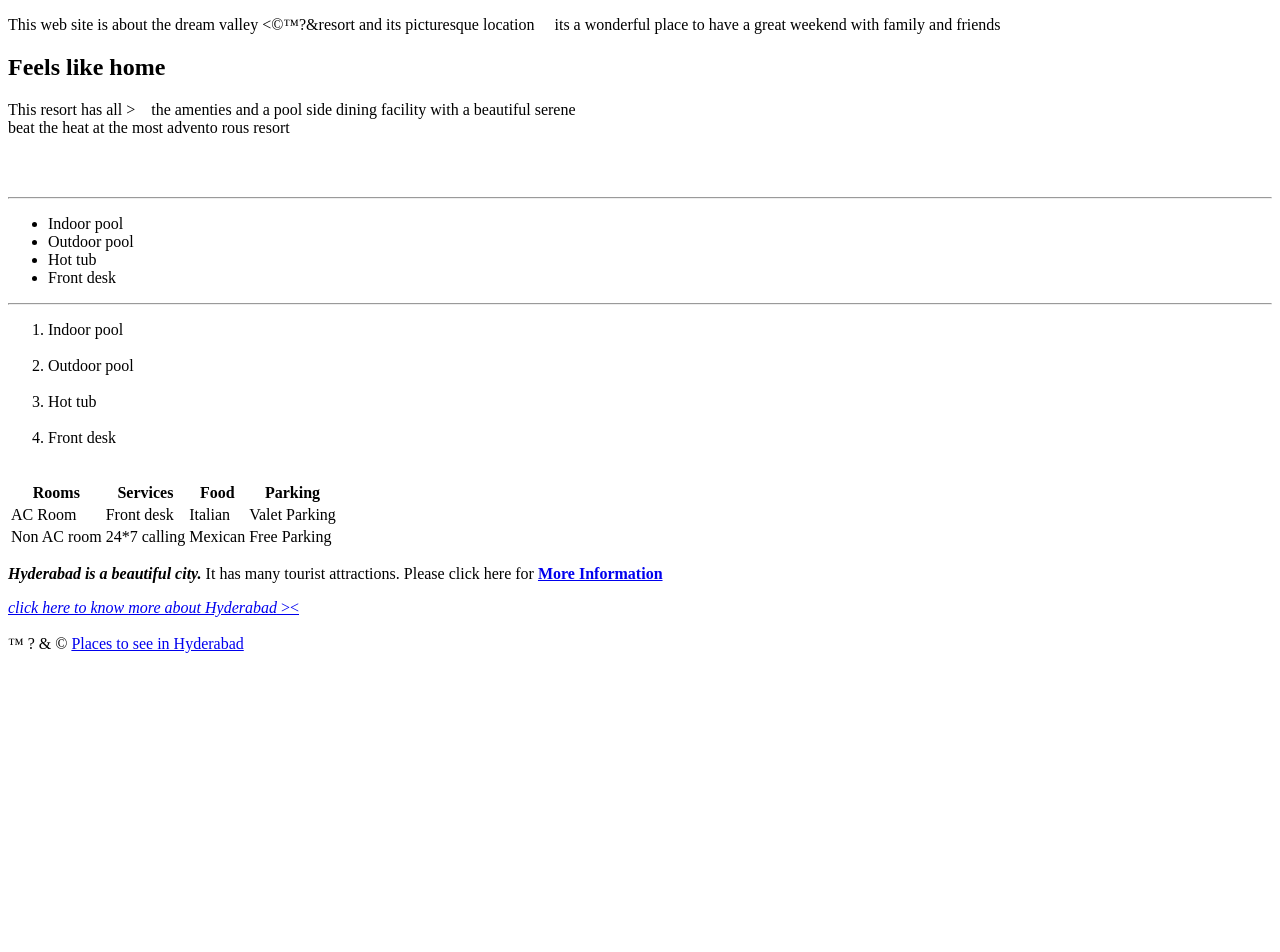
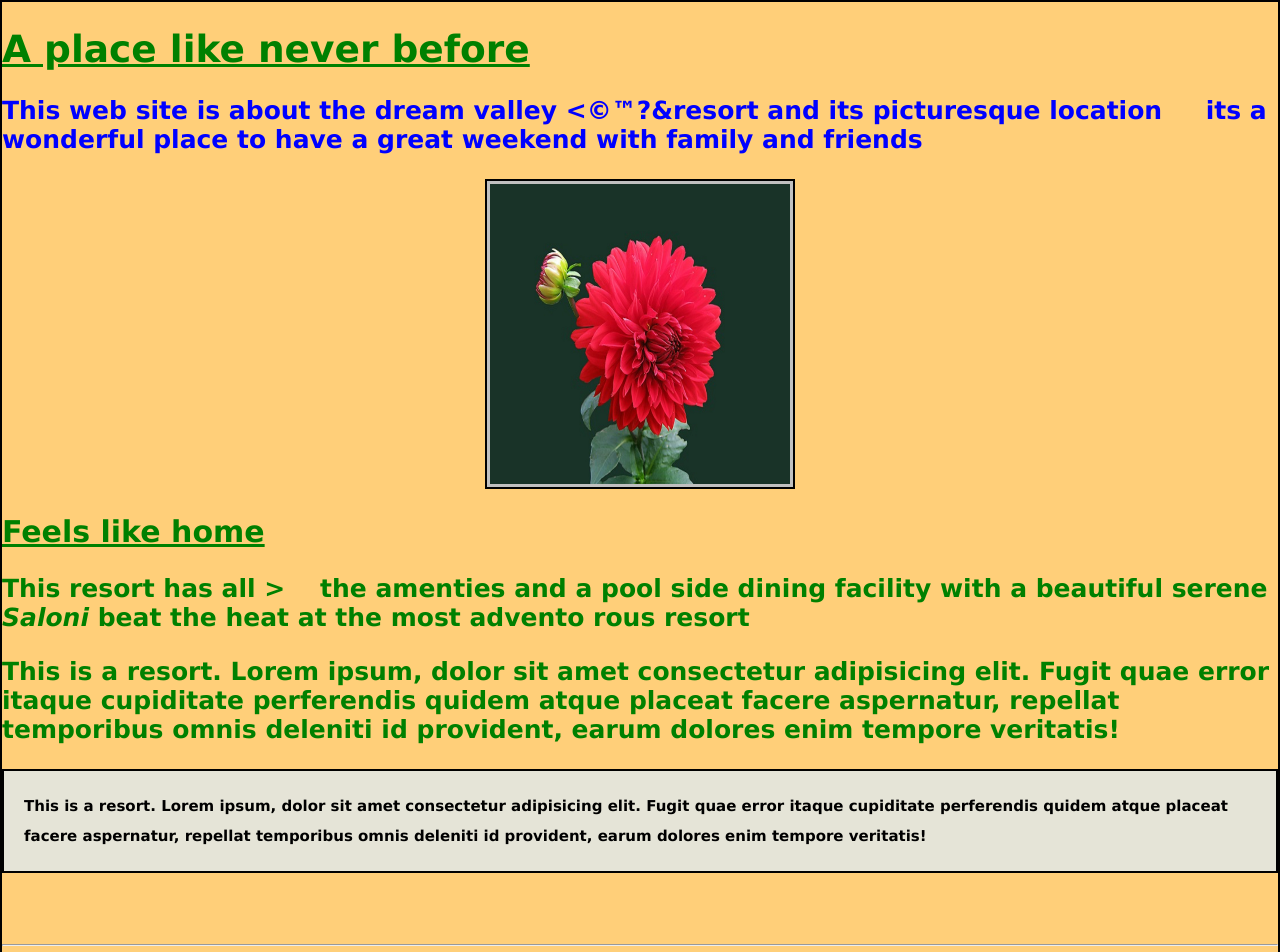
Before and after one commit to Saloni-Shah03/1.first-html, a plain HTML site: page index.html in a window 1280 px wide. Shown: the top 952 px of the page. Drawn offline with Linux system fonts and the light colour scheme.

Commit message:
New changes

```diff
--- a/index.html
+++ b/index.html
@@ -11,19 +11,20 @@
     <meta http-equiv="X-UA-Compatible" content="IE=edge">
     <title>Dream Valley</title>
     <link rel="shortcut icon" href="faveicon.ico">
-    <style>
-        .red {
-            color: red
-        }
-    </style>
+    <link rel="stylesheet" type="text/css" href="stylesheet.css">
 </head>
 <body>
 <p>
-<!-- <h1>A place like never before</h1> -->
-    <p>This web site is about the dream valley &lt;&copy;&#8482;&#63;&amp;resort and its picturesque location &nbsp&nbsp&nbsp its a wonderful place to have a great weekend with family and friends</p>
+<h1>A place like never before</h1>
+    <p class="para1">This web site is about the dream valley &lt;&copy;&#8482;&#63;&amp;resort and its picturesque location &nbsp&nbsp&nbsp its a wonderful place to have a great weekend with family and friends</p>
+    <img class="imagec" width="300" height="300" src="Image.jpg">
     <h2>Feels like home</h2>
-    <p>This resort has all &gt;&nbsp;&nbsp;&nbsp;&nbsp;the amenties and a pool side dining facility with a beautiful serene <br>
-    beat the heat at the most advento&nbsp;rous resort</p>
+    <p class="para2">This resort has all &gt;&nbsp;&nbsp;&nbsp;&nbsp;the amenties and a pool side dining facility with a beautiful serene <br>
+    <i>Saloni</i>&nbspbeat the heat at the most advento&nbsp;rous resort</p>
+
+
+    <p class="para3">This is a resort. Lorem ipsum, dolor sit amet consectetur adipisicing elit. Fugit quae error itaque cupiditate perferendis quidem atque placeat facere aspernatur, repellat temporibus omnis deleniti id provident, earum dolores enim tempore veritatis!</p>
+    <p class="para4">This is a resort. Lorem ipsum, dolor sit amet consectetur adipisicing elit. Fugit quae error itaque cupiditate perferendis quidem atque placeat facere aspernatur, repellat temporibus omnis deleniti id provident, earum dolores enim tempore veritatis!</p>
     <br>
     <br>
     <hr>
--- /dev/null
+++ b/stylesheet.css
@@ -0,0 +1,62 @@
+
+        h1 {
+          text-decoration: underline;
+          font-size: 150%;
+        }
+         h2 {
+          text-decoration: underline;
+          font-size: 1.2em;
+        }
+       p.para1 {
+            color: blue;
+
+
+        }
+    body {
+           color: green;
+
+         font-family: verdana, Arial, Geneva, Arial Black;
+         font-weight: bolder;
+         background-color: #ffcf79;
+         font-size: 25px;
+         border: black 2px solid;
+         margin: 0;
+
+        }
+
+
+
+         p.paragraph{
+          color: purple;
+
+        font-size: 15px;
+        line-height: 200%;
+        background-color: #e5e4d7;
+        padding: 20px 20px 20px 20px;
+        border: black 2px solid;
+        margin: 0;
+        background-image: url(cloud.jpg);
+      }
+      p.para4 {
+        color: black;
+
+      font-size: 15px;
+      line-height: 200%;
+      background-color: #e5e4d7;
+      padding: 20px;
+      border-color: black;
+      border-width: 2px;
+      border-style: solid;
+      margin: 0;
+
+    }
+ .imagec {
+  display: block;
+   margin-left: auto;
+   margin-right: auto;
+   padding: 3px;
+   background-color: silver;
+   border-color: black;
+    border-width: 2px;
+    border-style: solid;
+ }
```
Also changed, not shown: cloud.jpg (added), 2 other files.
